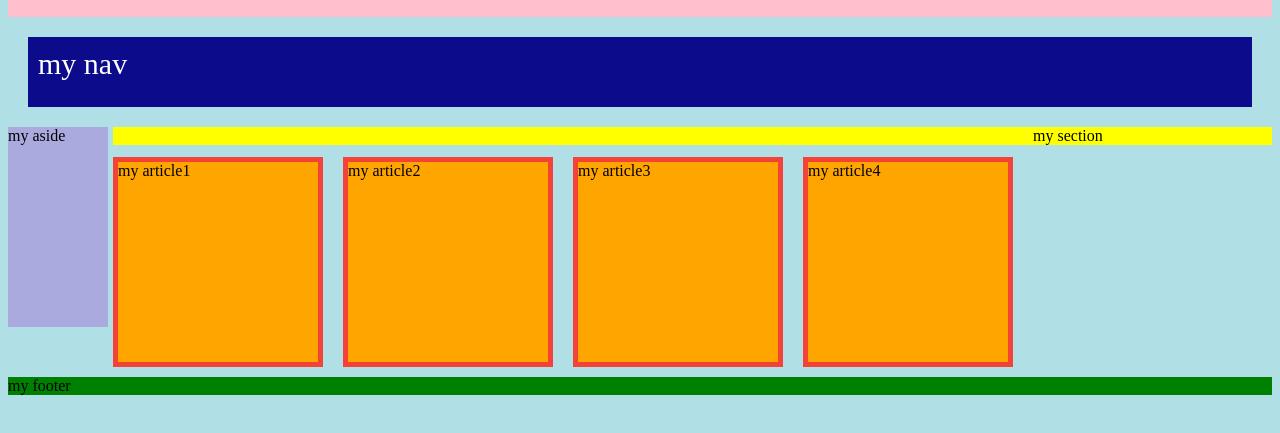
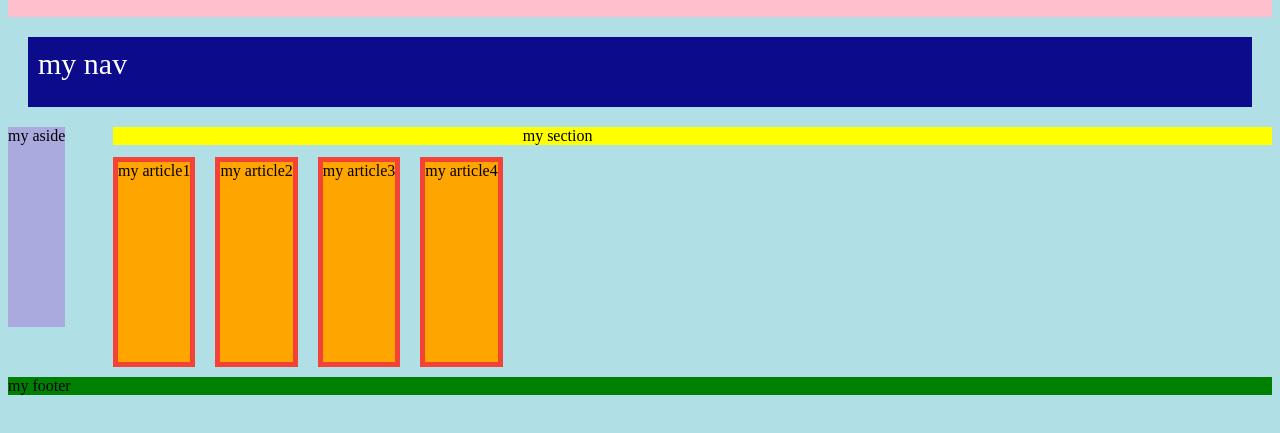
Before and after one commit to tzuyiLinTW/tzuyiLinTW.github.io, a plain HTML site: page index.html in a window 1280 px wide. Shown: the part 103-536 px from the top of the page. Drawn offline with Linux system fonts and the light colour scheme.

Commit message:
Update index.html

```diff
--- a/index.html
+++ b/index.html
@@ -23,7 +23,7 @@
     }
     aside {
       background-color: #aaaade;
-      height: 200px;
+      height: 200px; -->
       width: 100px;
       float: left;
     }
@@ -33,7 +33,7 @@
     }
     article {
       background-color: orange;
-      width: 200px;
+      max-width: 200px;
       height: 200px;
       border: solid #F44336 5px;
       float: left;
```
